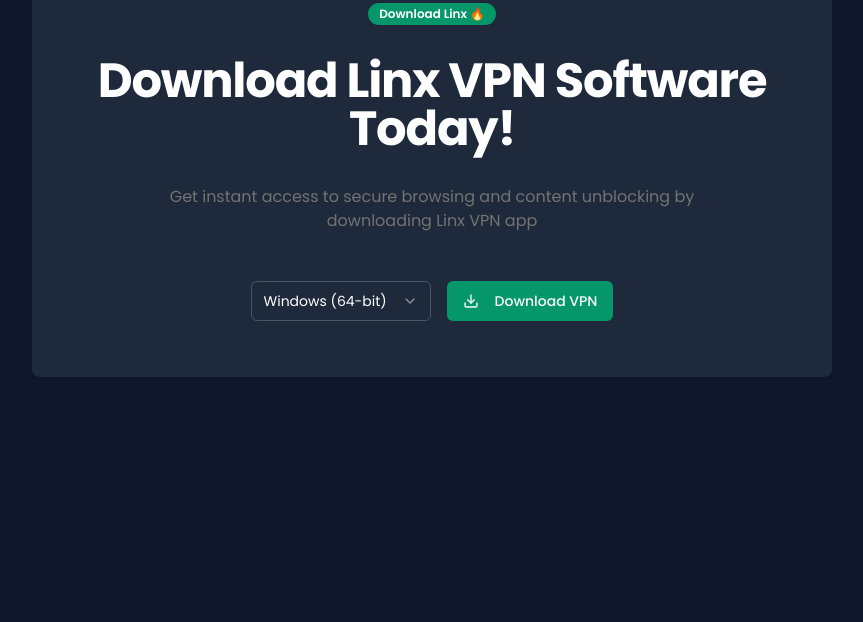
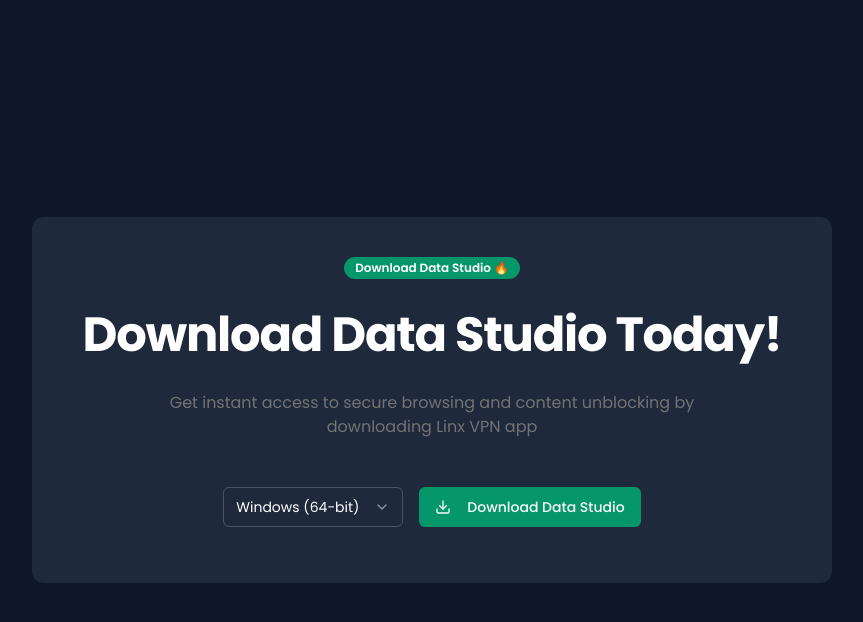
Before and after one commit to abhishek-dagar/dh-studio-frontend, a Next.js app: page / in a window 1280 px wide. Shown: the top 622 px of the page, without its empty margins (208-1071 px from the left). Built offline with nearby package versions, Linux system fonts and the light colour scheme.

Commit message:
styles are added

```diff
--- a/src/app/page.tsx
+++ b/src/app/page.tsx
@@ -6,15 +6,15 @@
 
 export default function Home() {
   return (
-    <div className="font-poppins grid min-h-screen grid-rows-[20px_1fr_20px] items-center justify-items-center gap-16 bg-[#0f172a] p-8 pb-20 sm:p-20">
-      <Card className="mt-40 w-[800px] bg-[#1e293b] border-none text-white">
+    <div className="font-poppins min-h-screen flex items-center justify-center bg-[#0f172a] p-8 pb-20 sm:p-20">
+      <Card className="w-[800px] bg-[#1e293b] border-none text-white rounded-xl">
         <CardContent className="flex flex-col items-center gap-8 pt-10">
           <Badge variant="default" className="bg-emerald-600 hover:bg-emerald-600/90 text-white">
-            Download Linx 🔥
+            Download Data Studio 🔥
           </Badge>
 
           <h1 className="text-center text-5xl font-[800] tracking-tight">
-            Download Linx VPN Software Today!
+            Download Data Studio Today!
           </h1>
 
           <p className="text-center text-muted-foreground max-w-[600px]">
@@ -34,7 +34,7 @@
             </Select>
 
             <Button className="bg-emerald-600 hover:bg-emerald-600/90">
-              <Download className="mr-2 h-4 w-4" /> Download VPN
+              <Download className="mr-2 h-4 w-4" /> Download Data Studio
             </Button>
           </div>
         </CardContent>
```
